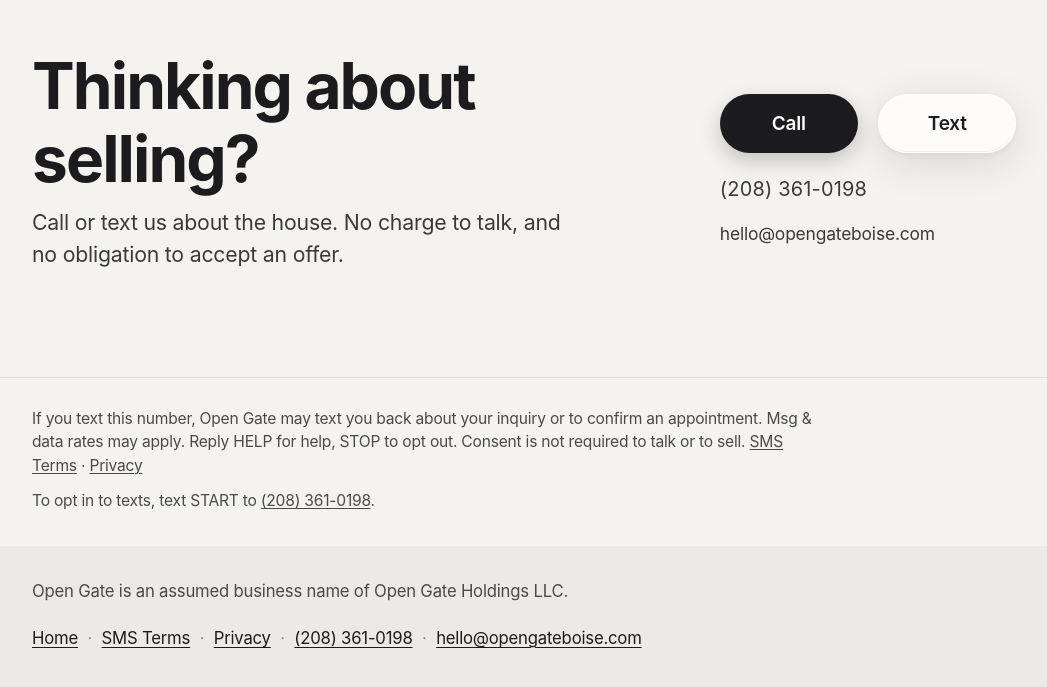
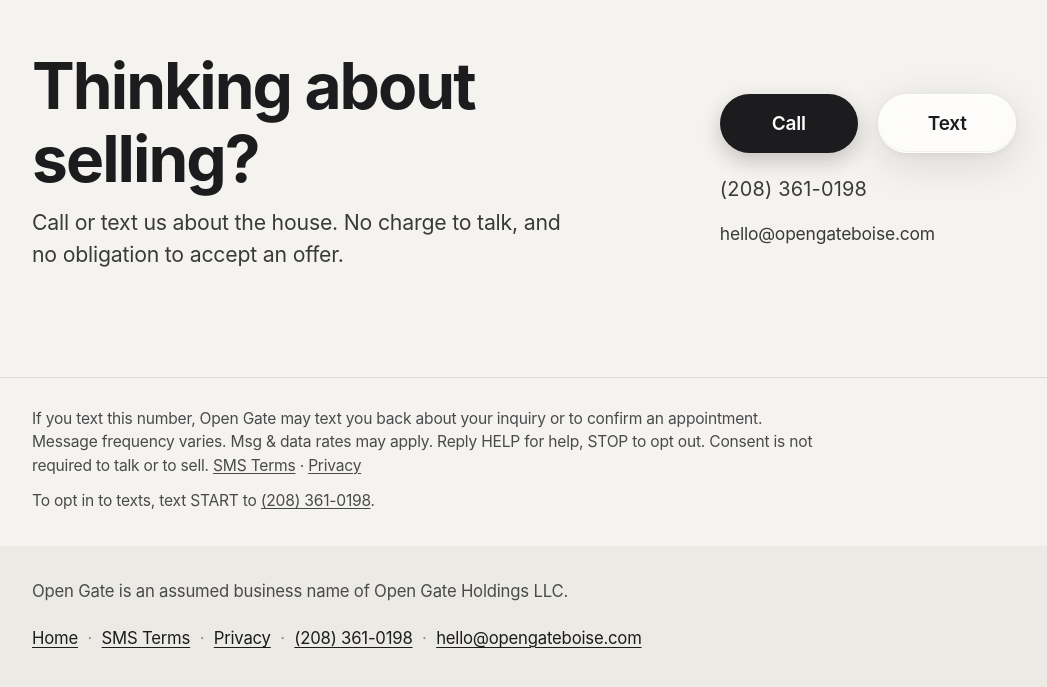
Before and after one commit to nick-gifford/opengateboise.com, a plain HTML site: page index.html in a window 1280 px wide. Shown: the part 2081-2768 px from the top of the page, without its empty margins (38-1085 px from the left). Drawn offline with Linux system fonts and the light colour scheme.

Commit message:
SMS disclosures: Message frequency varies

```diff
--- a/index.html
+++ b/index.html
@@ -149,7 +149,7 @@
           </details>
           <details class="q">
             <summary>If I text, what happens?</summary>
-            <p>If you text this number, Open Gate may text you back about your inquiry or to confirm an appointment. Msg &amp; data rates may apply. Reply HELP for help, STOP to opt out. Consent is not required to talk or to sell. Full terms are on the <a href="sms-terms.html">SMS Terms</a> page.</p>
+            <p>If you text this number, Open Gate may text you back about your inquiry or to confirm an appointment. Message frequency varies. Msg &amp; data rates may apply. Reply HELP for help, STOP to opt out. Consent is not required to talk or to sell. Full terms are on the <a href="sms-terms.html">SMS Terms</a> page.</p>
           </details>
         </div>
       </div>
@@ -175,7 +175,7 @@
 
   <aside class="consent" aria-label="Text messaging terms">
     <div class="wrap">
-      <p>If you text this number, Open Gate may text you back about your inquiry or to confirm an appointment. Msg &amp; data rates may apply. Reply HELP for help, STOP to opt out. Consent is not required to talk or to sell. <a href="sms-terms.html">SMS Terms</a> · <a href="privacy.html">Privacy</a></p>
+      <p>If you text this number, Open Gate may text you back about your inquiry or to confirm an appointment. Message frequency varies. Msg &amp; data rates may apply. Reply HELP for help, STOP to opt out. Consent is not required to talk or to sell. <a href="sms-terms.html">SMS Terms</a> · <a href="privacy.html">Privacy</a></p>
       <p>To opt in to texts, text START to <a href="sms:+12083610198">(208) 361-0198</a>.</p>
     </div>
   </aside>
```
Also changed, not shown: privacy.html (+1 -1 lines), sms-terms.html (+3 -2 lines).
